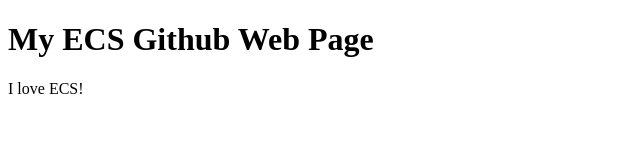
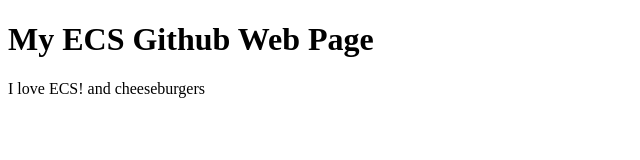
Before and after one commit to sdschultzie/sdschultzie.github.io, a plain HTML site: page index.html in a window 1280 px wide. Shown: the whole page, without its empty margins (0-640 px from the left). Drawn offline with Linux system fonts and the light colour scheme.

Commit message:
Update index.html

```diff
--- a/index.html
+++ b/index.html
@@ -4,7 +4,7 @@
 <body>
 
 <h1>My ECS Github Web Page</h1>
-<p>I love ECS!</p>
+<p>I love ECS! and cheeseburgers</p>
 
 </body>
 </html>
```
